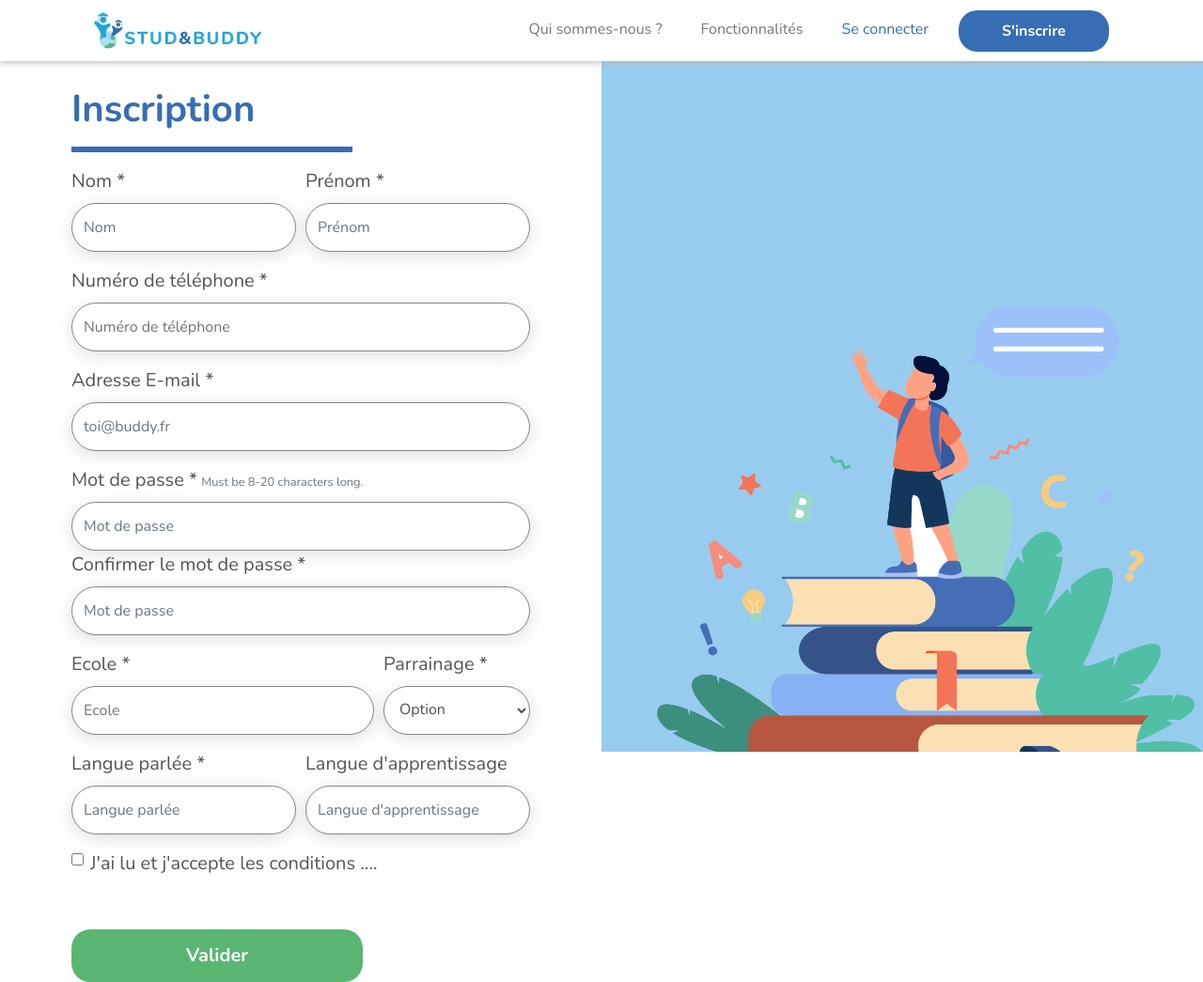
After one commit to nenber/StudeBuddy, a Symfony app: template app/templates/user/register.html.twig in a window 1280 px wide. The commit adds this page. Shown: the whole page at 94% size. Run offline with Twig, Linux system fonts and the light colour scheme; the template is opened without the code that fills it, so the values that code supplies are empty; some libraries are stand-ins or nearby versions.

Commit message:
creating the register front end

```diff
--- a/app/templates/base.html.twig
+++ b/app/templates/base.html.twig
@@ -192,8 +192,8 @@
 				<img src="{{ asset('/img/logo.png') }}" alt="logo studandbuddy" width="180px"/>
 			</a>
 			{# <button class="navbar-toggler" type="button" data-target="#navbarSupportedContent" aria-controls="navbarSupportedContent" aria-expanded="false" aria-label="Toggle navigation" (click)="toggleNavbar()">
-																																																																																																																																																																																																																																																																																																	<img [src]="openButton" width="20px"/>
-																																																																																																																																																																																																																																																																																																</button> #}
+																																																																																																																																																																																																																																																																																																							<img [src]="openButton" width="20px"/>
+																																																																																																																																																																																																																																																																																																						</button> #}
 
 			<div class="collapse navbar-collapse" [ngClass]="{ show: navbarOpen }" id="navbarSupportedContent">
 				<ul class="navbar-nav ml-auto">
--- /dev/null
+++ b/app/templates/user/register.html.twig
@@ -0,0 +1,83 @@
+{% extends 'base.html.twig' %}
+
+{% block title %}S'inscrire
+{% endblock %}
+
+{% block body %}
+
+	<div id="login">
+		<div class="row">
+			<div class="col">
+				<div class="contenu" data-aos="fade-right" data-aos-offset="400">
+					<h1>
+						Inscription<hr>
+					</h1>
+					<form>
+						<div class="form-row">
+							<div class="form-group col-md-6">
+								<label for="inputLastName">Nom *</label>
+								<input type="text" class="form-control" placeholder="Nom" required>
+							</div>
+							<div class="form-group col-md-6">
+								<label for="inputFirstName">Prénom *</label>
+								<input type="text" class="form-control" placeholder="Prénom" required>
+							</div>
+						</div>
+						<div class="form-group">
+							<label for="inputPhoneNumber">Numéro de téléphone *</label>
+							<input type="text" class="form-control" placeholder="Numéro de téléphone" required>
+						</div>
+						<div class="form-group">
+							<label for="inputAddress">Adresse E-mail *</label>
+							<input type="email" class="form-control" placeholder="toi@buddy.fr" required>
+						</div>
+						<div class="form-group">
+							<label for="inputPassword">Mot de passe *</label>
+							<small id="passwordHelpInline" class="text-muted">
+								Must be 8-20 characters long.
+							</small>
+							<input type="password" class="form-control" placeholder="Mot de passe" required>
+							<label for="inputPassword">Confirmer le mot de passe *</label>
+							<input type="password" class="form-control" placeholder="Mot de passe" required>
+						</div>
+						<div class="form-row">
+							<div class="form-group col-md-8">
+								<label for="inputSchool">Ecole *</label>
+								<input type="text" class="form-control" placeholder="Ecole" required>
+							</div>
+							<div class="form-group col-md-4">
+								<label for="inputParrain">Parrainage *</label>
+								<select id="inputParrain" class="form-control">
+									<option selected>Option</option>
+									<option>Oui</option>
+									<option>Non</option>
+								</select>
+							</div>
+						</div>
+						<div class="form-row">
+							<div class="form-group col-md-6">
+								<label for="inputSpokenLanguage">Langue parlée *</label>
+								<input type="text" class="form-control" placeholder="Langue parlée" required>
+							</div>
+							<div class="form-group col-md-6">
+								<label for="inputParrain">Langue d'apprentissage</label>
+								<input type="text" class="form-control" placeholder="Langue d'apprentissage">
+							</div>
+						</div>
+						<div class="form-group">
+							<div class="form-check">
+								<input class="form-check-input" type="checkbox" id="gridCheck">
+								<label class="form-check-label" for="gridCheck">
+									J'ai lu et j'accepte les conditions ....
+								</label>
+							</div>
+						</div>
+						<button type="submit" class="btn-lg">Valider</button>
+					</form>
+				</div>
+			</div>
+			<div class="col block-blue">
+				<img src="{{ asset('/img/8576.png') }}" alt="logo studandbuddy" width="180px"/>
+			</div>
+		</div>
+	{% endblock %}
```
Also changed, not shown: app/src/Controller/UserController.php (+10 -0 lines), app/src/Entity/User.php (+4 -4 lines).
